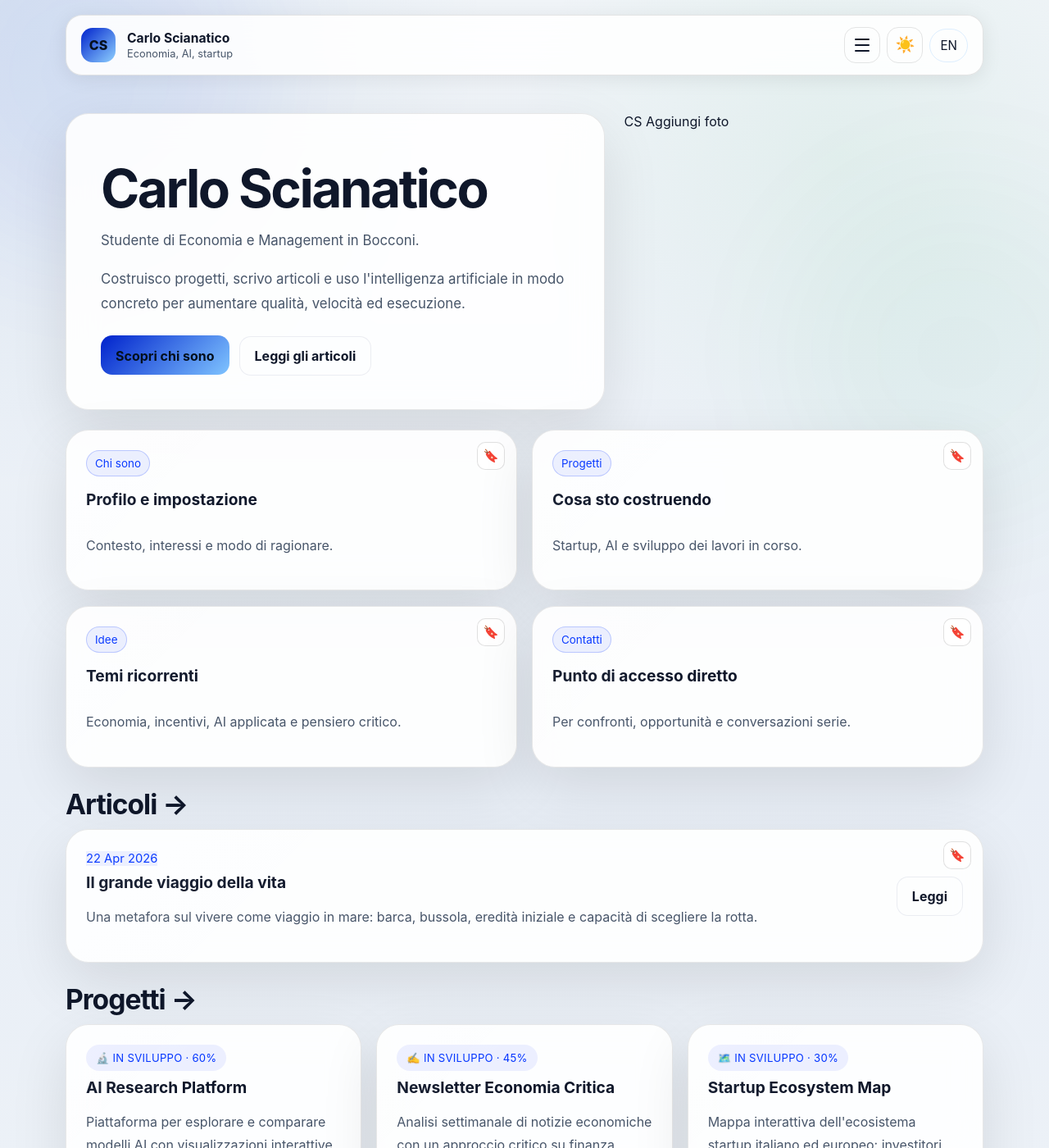
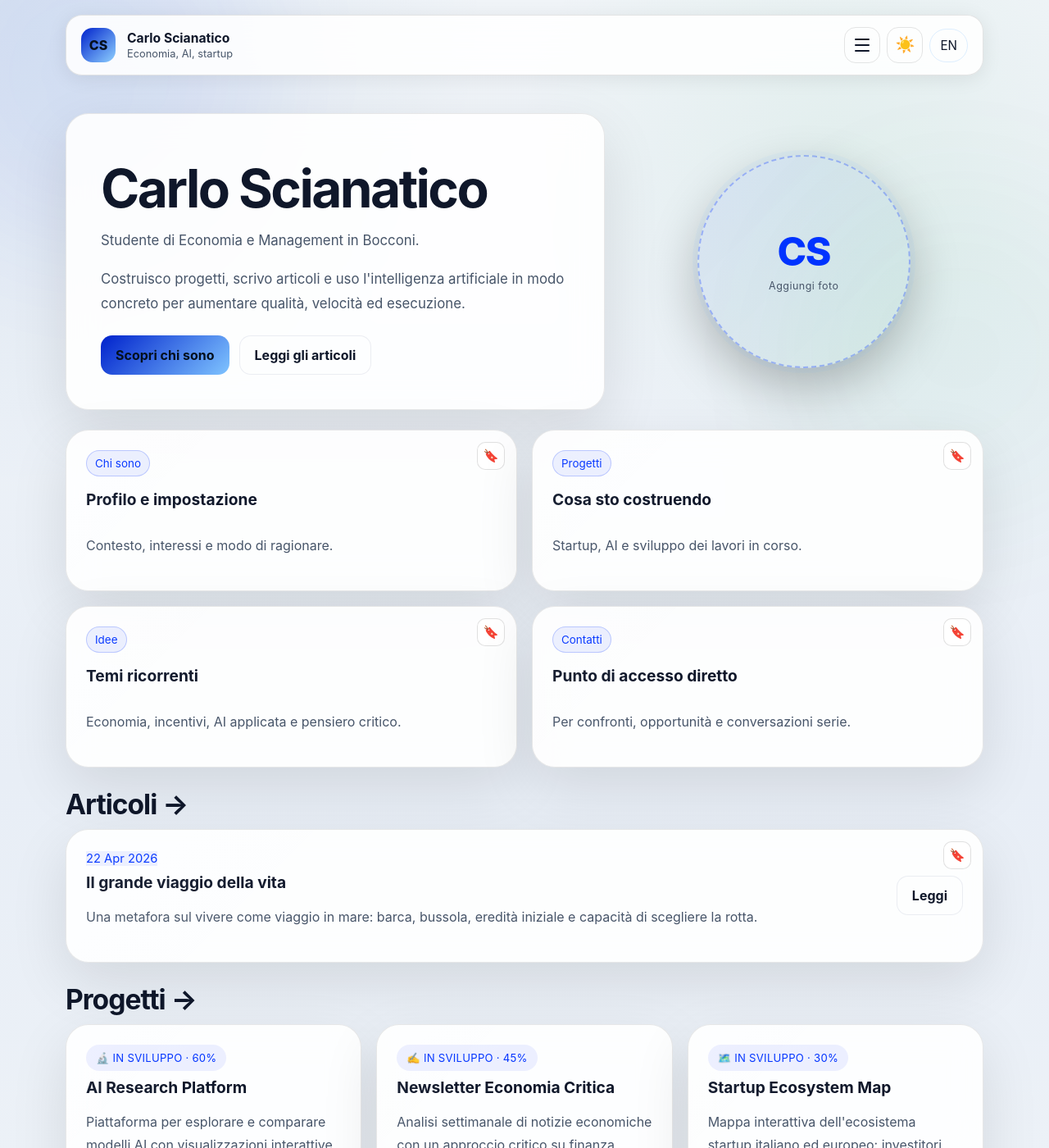
Before and after one commit to carloscianatico/carloscianatico.github.io, a Jekyll site: the page built from index.md, in a window 1280 px wide and 1400 px high. Shown: the whole window at 82% size. Built offline with Jekyll 4.4.1, drawn with Linux system fonts in a browser that asks for light colours.

Commit message:
Feat: stili cerchio foto profilo hero

```diff
--- a/assets/css/theme.css
+++ b/assets/css/theme.css
@@ -522,3 +522,77 @@ h1, h2, h3, h4 {
   margin-top: 8px;
   margin-bottom: 6px;
 }
+
+/* ============================================================
+   CERCHIO FOTO PROFILO
+   ============================================================ */
+.profile-circle-wrap {
+  display: flex;
+  align-items: center;
+  justify-content: center;
+  height: 100%;
+}
+
+.profile-circle {
+  width: 260px;
+  height: 260px;
+  border-radius: 50%;
+  object-fit: cover;
+  border: 3px solid var(--line);
+  box-shadow: 0 0 0 6px rgba(112, 184, 255, 0.12),
+              0 24px 60px rgba(0, 0, 0, 0.35);
+  display: block;
+}
+
+.profile-circle-placeholder {
+  width: 260px;
+  height: 260px;
+  border-radius: 50%;
+  background: linear-gradient(135deg, rgba(63, 140, 255, 0.15), rgba(120, 219, 169, 0.08));
+  border: 2px dashed rgba(112, 184, 255, 0.35);
+  box-shadow: 0 0 0 6px rgba(112, 184, 255, 0.07),
+              0 24px 60px rgba(0, 0, 0, 0.25);
+  display: flex;
+  flex-direction: column;
+  align-items: center;
+  justify-content: center;
+  gap: 10px;
+  cursor: pointer;
+  transition: border-color 0.3s ease, box-shadow 0.3s ease;
+}
+
+.profile-circle-placeholder:hover {
+  border-color: rgba(112, 184, 255, 0.6);
+  box-shadow: 0 0 0 6px rgba(112, 184, 255, 0.14),
+              0 24px 60px rgba(0, 0, 0, 0.3);
+}
+
+.profile-initials {
+  font-size: 3rem;
+  font-weight: 800;
+  color: var(--accent);
+  letter-spacing: -0.03em;
+  line-height: 1;
+}
+
+.profile-upload-hint {
+  font-size: 0.78rem;
+  color: var(--muted);
+  letter-spacing: 0.04em;
+}
+
+/* Light mode */
+body.light-mode .profile-circle-placeholder {
+  background: linear-gradient(135deg, rgba(0, 51, 255, 0.07), rgba(22, 163, 74, 0.05));
+  border-color: rgba(0, 51, 255, 0.30);
+}
+
+/* Responsive */
+@media (max-width: 980px) {
+  .profile-circle,
+  .profile-circle-placeholder {
+    width: 180px;
+    height: 180px;
+  }
+  .profile-initials { font-size: 2rem; }
+}
```
